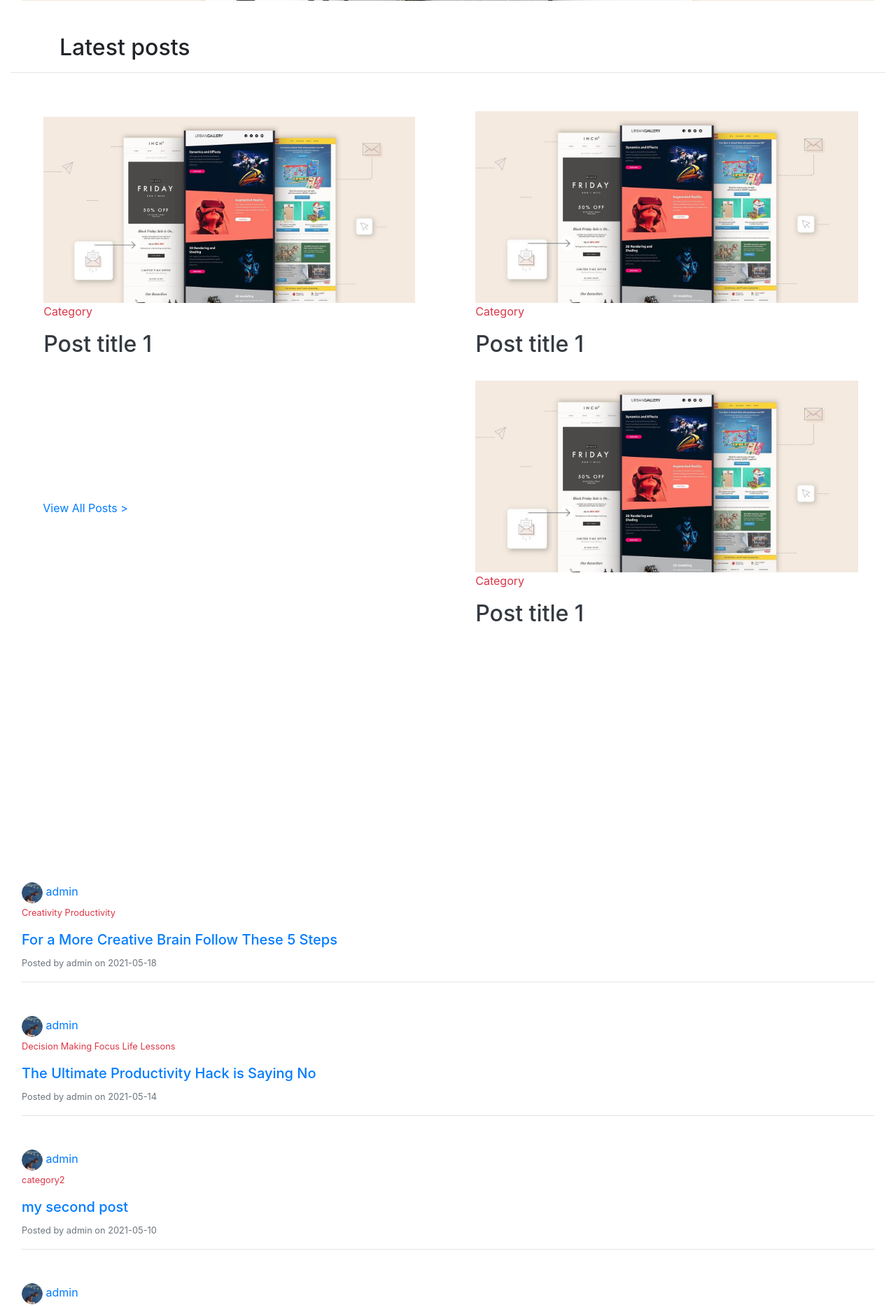
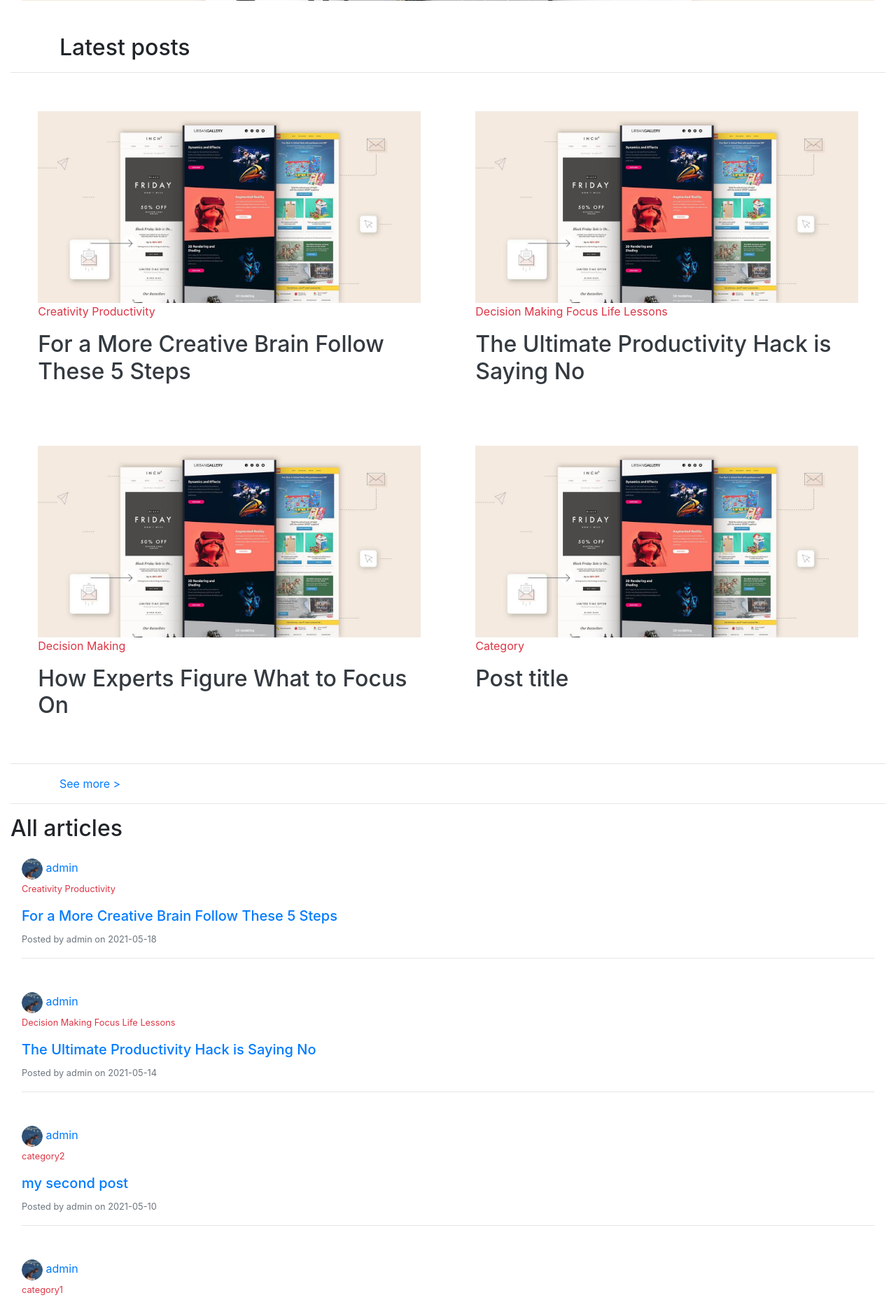
Before and after one commit to muminae100/MY-BLOG, a Flask app: page / in a window 1280 px wide. Shown: the part 742-2610 px from the top of the page at 70% size. Run offline with Flask 2, Linux system fonts and the light colour scheme; data comes from the database, SQL or seed files in the repository; some libraries are stand-ins or nearby versions.

Commit message:
debugged code

```diff
--- a/app/templates/index.html
+++ b/app/templates/index.html
@@ -52,34 +52,49 @@
     </div>
 
 <div class="mt-5">
+
   <div class="container">
     <h2>Latest posts</h2>
   </div>
-    <hr>
+  <hr>
 
   <div class="section-1 text-dark ">
-    <div class="post-container p-3">
+    <div class="p-2">
+      <img class="post-image" src="{{ url_for('static',filename='imgs/post_imgs/newsletter.jpg') }}" alt="" width="100%" height="auto">
+      <p class="text-danger">Creativity Productivity </p>
+      <h2>For a More Creative Brain Follow These 5 Steps</h2>
+    </div>
+
+    <div class="p-2">
+      <img class="post-image" src="{{ url_for('static',filename='imgs/post_imgs/newsletter.jpg') }}" alt="" width="100%" height="auto">
+      <p class="text-danger">Decision Making Focus Life Lessons </p>
+      <h2>The Ultimate Productivity Hack is Saying No</h2>
+    </div>
+
+    <div class="p-2">
+      <img class="post-image" src="{{ url_for('static',filename='imgs/post_imgs/newsletter.jpg') }}" alt="" width="100%" height="auto">
+      <p class="text-danger"> Decision Making </p>
+      <h2>How Experts Figure What to Focus On</h2>
+    </div>
+
+    <div class="p-2">
       <img class="post-image" src="{{ url_for('static',filename='imgs/post_imgs/newsletter.jpg') }}" alt="" width="100%" height="auto">
       <p class="text-danger">Category</p>
-      <h2>Post title 1</h2>
+      <h2>Post title</h2>
     </div>
-    <div class="text-dark d-flex flex-column">
-        <div class="post-container p-2">
-            <img class="post-image" src="{{ url_for('static',filename='imgs/post_imgs/newsletter.jpg') }}" alt="" width="100%" height="auto">
-            <p class="text-danger">Category</p>
-            <h2>Post title 1</h2>
-        </div>
-        <div class="post-container p-2 mt-2">
-          <img class="post-image" src="{{ url_for('static',filename='imgs/post_imgs/newsletter.jpg') }}" alt="" width="100%" height="auto">
-            <p class="text-danger">Category</p>
-            <h2>Post title 1</h2>
-        </div>
-    </div>
+
+  </div>
+
+
+</div>
+<hr>
  <div class="container">
-  <a class="" href="#">View All Posts &gt;</a>
+  <a href="#">See more &gt;</a>
  </div>
  <hr>
-</div>
+ <div>
+   <h2>All articles</h2>
+ </div>
     {% for article in articles.items %}
     <div class="p-3">
       <a href="{{ url_for('user_posts',username=article.author.username) }}">
--- a/app/templates/layout.html
+++ b/app/templates/layout.html
@@ -54,13 +54,13 @@
       }
       .section-1 > div{
         width: 45%;
-        height: 500px;
+        height: auto;
         margin: 2.5%;
       }
       .post-image{
         opacity: 1;
       }
-      .post-container:hover{
+      .post-image:hover{
         opacity: .8;
       }
       @media screen and (max-width:800px) {
```
